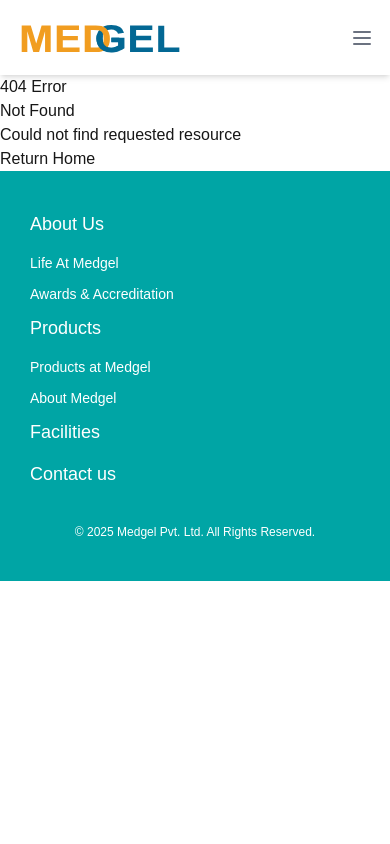
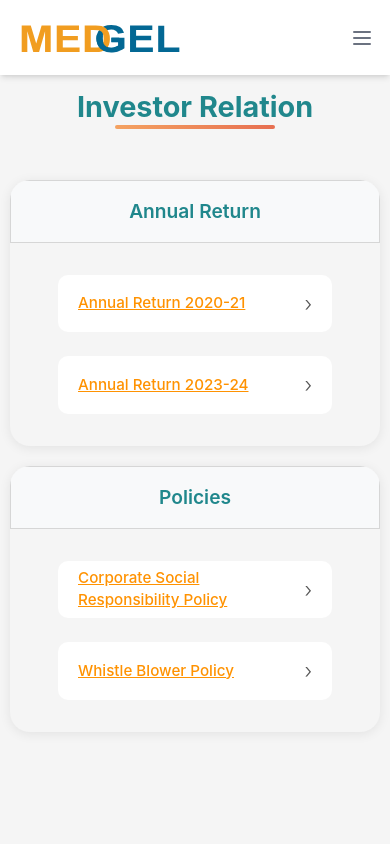
Before and after one commit to anurag-verma-india/medgel-nextjs, a Next.js app: page /investor in a window 390 px wide. Before the commit this address had no page. Shown: the top 844 px of the page. Built offline with nearby package versions, Linux system fonts and the light colour scheme.

Commit message:
Created the Investor Relation page, updated the header with investor page link

```diff
--- a/src/app/_common_component/Header.tsx
+++ b/src/app/_common_component/Header.tsx
@@ -43,7 +43,7 @@
   },
   { label: "Quality & Compliance", href: "/quality" },
   { label: "Facilities", href: "/facilities" },
-  { label: "Investor Relations", href: "/investors" },
+  { label: "Investor Relations", href: "/investor" },
   { label: "Contact Us", href: "/contact" },
 ];
 
--- /dev/null
+++ b/src/app/investor/page.module.css
@@ -0,0 +1,188 @@
+.container {
+  min-height: 100vh;
+  background-color: #F5F5F5;
+  padding: 20px;
+  font-family: -apple-system, BlinkMacSystemFont, 'Segoe UI', Roboto, 'Helvetica Neue', Arial, sans-serif;
+}
+
+.header {
+  text-align: center;
+  margin-bottom: 3.2rem;
+}
+
+.title {
+  font-size: 2.8rem;
+  font-weight: bold;
+  color: #20878c;
+  margin: 0;
+  position: relative;
+}
+
+.title::after {
+  content: '';
+  position: absolute;
+  bottom: 0px;
+  left: 50%;
+  transform: translateX(-50%);
+  width: 20.8rem;
+  height: 4px;
+  background: linear-gradient(90deg, #f4a261, #e76f51);
+  border-radius: 2px;
+}
+
+.content {
+  max-width: 1200px;
+  margin: 0 auto;
+  display: flex;
+  flex-direction: column;
+  gap: 3rem;
+
+}
+
+.section {
+  padding-bottom: 2rem;
+  background: #F5F5F5;
+  border-radius: 20px;
+  box-shadow: 0 2px 12px rgba(0, 0, 0, 0.08);
+  overflow: hidden;
+  transition: transform 0.2s ease, box-shadow 0.2s ease;
+
+}
+
+.section:hover {
+  transform: translateY(-2px);
+  box-shadow: 0 4px 20px rgba(0, 0, 0, 0.12);
+}
+
+.sectionHeader {
+  margin-bottom: 2rem;
+  background-color: #f8f9fa;
+  padding: 24px 32px;
+  padding-bottom: 20px;
+  border: 1px solid #D6D6D6;
+}
+
+.sectionTitle {
+  font-size: 1.4rem;
+  font-weight: 600;
+  color: #20878c;
+  margin: 0;
+  text-align: center;
+}
+
+.itemList {
+  margin-left: 3rem;
+  margin-right: 3rem;
+  padding: 0;
+}
+.item {
+  background-color: white;
+  height: 3.6rem;
+  margin-bottom: 1.5rem;
+  border-radius: 10px;
+  display: flex;
+  justify-content: space-between;
+  align-items: center;
+  padding: 24px 32px;
+  /* border-bottom: 1px solid #f1f3f4; cursor: pointer; */
+  transition: all 0.2s ease;
+  text-decoration: none;
+}
+
+.item:last-child {
+  margin-bottom: 0rem;
+ border-bottom: none;
+}
+
+
+.itemText {
+  font-size: 1.1rem;
+  color: #FF9201;
+  font-weight: 500;
+  text-decoration: underline;
+  transition: color 0.2s ease;
+}
+
+
+.chevron {
+  font-size: 2rem;
+  color: #545454;
+  font-weight: 300;
+  transition: all 0.2s ease;
+}
+
+.item:hover .chevron {
+  transform: translateX(4px);
+}
+
+/* Responsive Design */
+@media (max-width: 768px) {
+  .container {
+    padding: 15px;
+  }
+
+  .title {
+    font-size: 2rem;
+  }
+
+  .content {
+    gap: 20px;
+  }
+
+  .sectionHeader {
+    padding: 20px 24px;
+  }
+
+  .sectionTitle {
+    font-size: 1.2rem;
+  }
+
+  .item {
+    padding: 20px 24px;
+  }
+
+  .item:hover {
+    padding-left: 28px;
+  }
+
+  .itemText {
+    font-size: 1rem;
+  }
+
+  .chevron {
+    font-size: 1.3rem;
+  }
+  .content{
+    margin-bottom: 1rem;
+  }
+}
+
+@media (max-width: 480px) {
+  .container {
+    padding: 10px;
+  }
+
+  .title {
+    font-size: 1.8rem;
+  }
+
+  .title::after{
+    width: 10rem;
+  }
+
+  .sectionHeader {
+    padding: 16px 20px;
+  }
+
+  .item {
+    padding: 16px 20px;
+  }
+
+  .item:hover {
+    padding-left: 24px;
+  }
+
+  .itemText {
+    font-size: 0.95rem;
+  }
+}
--- /dev/null
+++ b/src/app/investor/page.tsx
@@ -0,0 +1,51 @@
+import React from "react";
+import styles from "./page.module.css";
+
+export default function Page() {
+  return (
+    <div className={styles.container}>
+      <div className={styles.header}>
+        <h1 className={styles.title}>Investor Relation</h1>
+      </div>
+
+      <div className={styles.content}>
+        <div className={styles.section}>
+          <div className={styles.sectionHeader}>
+            <h2 className={styles.sectionTitle}>Annual Return</h2>
+          </div>
+
+          <div className={styles.itemList}>
+            <div className={styles.item}>
+              <span className={styles.itemText}>Annual Return 2020-21</span>
+              <span className={styles.chevron}>›</span>
+            </div>
+
+            <div className={styles.item}>
+              <span className={styles.itemText}>Annual Return 2023-24</span>
+              <span className={styles.chevron}>›</span>
+            </div>
+          </div>
+
+        </div>
+
+        <div className={styles.section}>
+          <div className={styles.sectionHeader}>
+            <h2 className={styles.sectionTitle}>Policies</h2>
+          </div>
+          <div className={styles.itemList}>
+            <div className={styles.item}>
+              <span className={styles.itemText}>
+                Corporate Social Responsibility Policy
+              </span>
+              <span className={styles.chevron}>›</span>
+            </div>
+            <div className={styles.item}>
+              <span className={styles.itemText}>Whistle Blower Policy</span>
+              <span className={styles.chevron}>›</span>
+            </div>
+          </div>
+        </div>
+      </div>
+    </div>
+  );
+}
```
